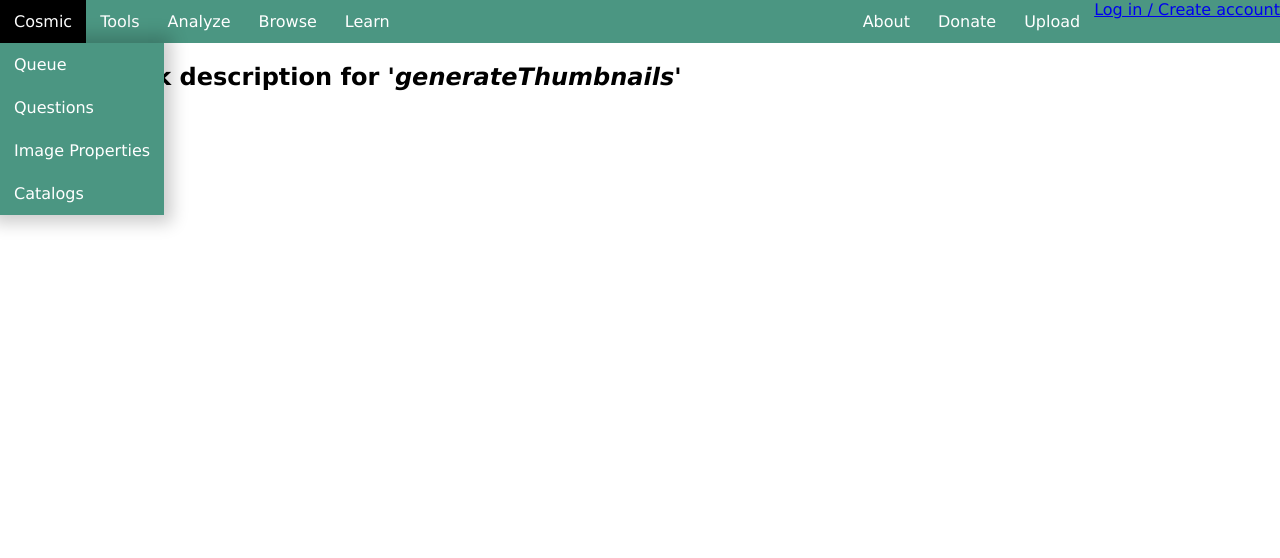
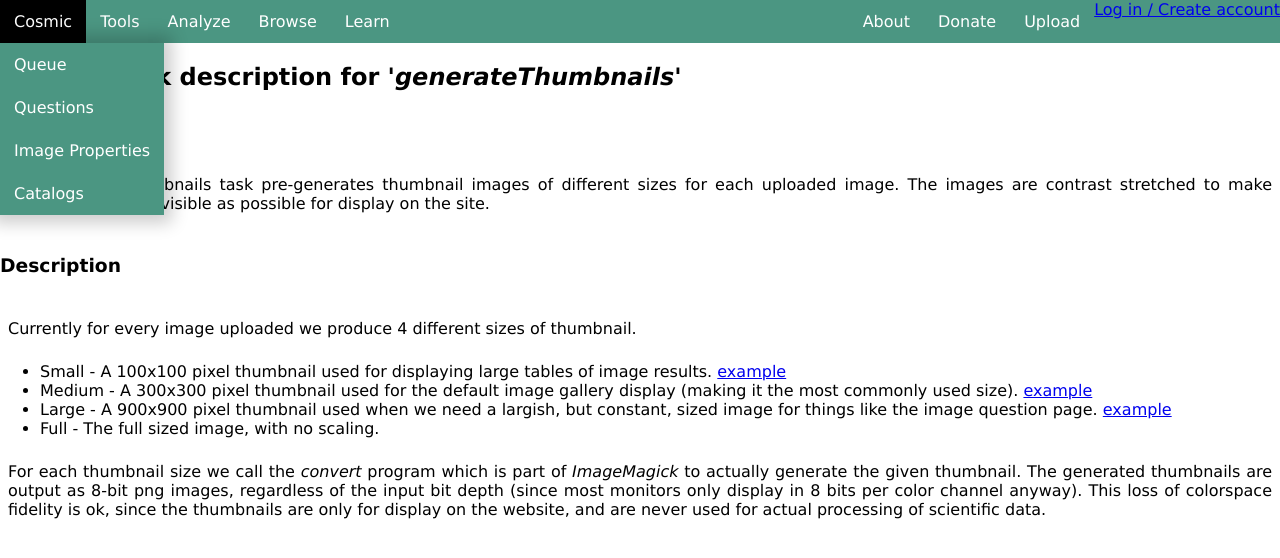
Before and after one commit to AndrewBuck/cosmic, a Django app: template cosmicapp/templates/cosmicapp/generatethumbnails.html in a window 1280 px wide. Shown: the top 558 px of the page. Run offline with Django 3.2, Linux system fonts and the light colour scheme; the template is opened without the code that fills it, so the values that code supplies are empty.

Commit message:
Adding documentation for generateThumbnails task.

```diff
--- a/cosmicapp/templates/cosmicapp/generatethumbnails.html
+++ b/cosmicapp/templates/cosmicapp/generatethumbnails.html
@@ -1,11 +1,39 @@
 {% extends "cosmicapp/processDescriptionTemplate.html" %}
+{% load cosmicapp_extras %}
 
 {% block extratitle %} - About generateThumbnails {% endblock extratitle %}
 
 {% block processName %}generateThumbnails{% endblock %}
 
 {% block synopsis %}
+
+{% filter markdownParse %}
+The generateThumbnails task pre-generates thumbnail images of different sizes for each
+uploaded image.  The images are contrast stretched to make objects in them as visible as
+possible for display on the site.
+{% endfilter %}
+
 {% endblock %}
 
 {% block description %}
+
+{% filter markdownParse %}
+Currently for every image uploaded we produce 4 different sizes of thumbnail.
+
+* Small - A 100x100 pixel thumbnail used for displaying large tables of image results.  [example](/image/gallery/?displayType=table)
+* Medium - A 300x300 pixel thumbnail used for the default image gallery display (making it
+  the most commonly used size).  [example](/image/gallery/?displayType=gallery)
+* Large - A 900x900 pixel thumbnail used when we need a largish, but constant, sized image
+  for things like the image question page.  [example](/image/-1/question/)
+* Full - The full sized image, with no scaling.
+
+For each thumbnail size we call the *convert* program which is part of *ImageMagick* to
+actually generate the given thumbnail.  The generated thumbnails are output as 8-bit png
+images, regardless of the input bit depth (since most monitors only display in 8 bits per
+color channel anyway).  This loss of colorspace fidelity is ok, since the thumbnails are
+only for display on the website, and are never used for actual processing of scientific
+data.
+
+{% endfilter %}
+
 {% endblock %}
```
